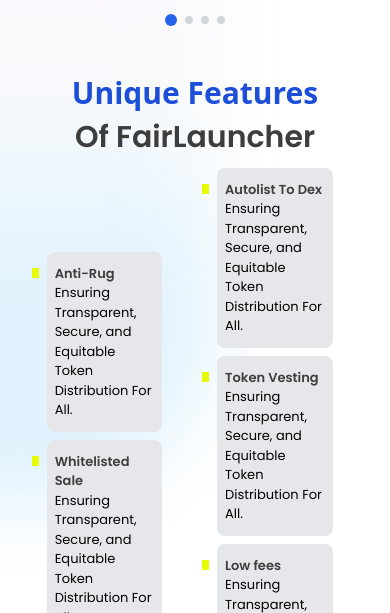
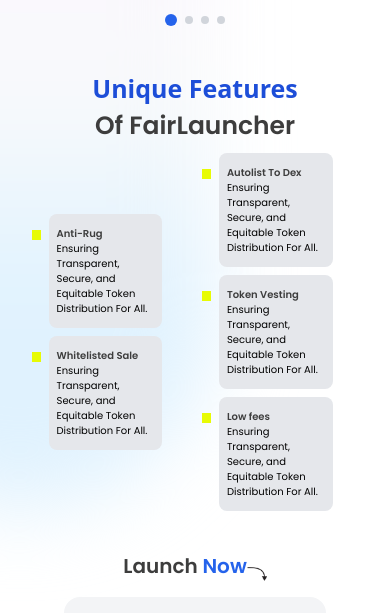
Before and after one commit to drex007/fairlauncher-ui, a React (Vite) app: page / in a window 390 px wide. Shown: the part 955-1568 px from the top of the page. Built offline with nearby package versions, Linux system fonts and the light colour scheme; a web font is replaced by a local one.

Commit message:
added bg image

```diff
--- a/src/assets/index.js
+++ b/src/assets/index.js
@@ -17,6 +17,7 @@
 import rocket from './rocket.png'
 import reload from './reload.png'
 import menu from './menu.png'
+import bgRocket from './bg-rocket.png'
 
 
 
@@ -39,5 +40,6 @@
     arrowRight,
     rocket,
     reload,
-    menu
+    menu,
+    bgRocket
 }
--- a/src/components/Header.jsx
+++ b/src/components/Header.jsx
@@ -1,14 +1,31 @@
-import React from 'react'
+import React, { useState } from 'react'
 import { logo, menu } from '../assets'
 
 const Header = () => {
+  const [showNav, setShowNav] = useState(false)
+  const toggleShowNav = () => {
+    setShowNav(!showNav)
+  }
+
   return (
-    <div>
-      <div className='lg:hidden  grid grid-cols-3   mt-8  items-center '>
+    <div className=''>
+      <div className='relative lg:hidden  grid grid-cols-3   mt-8  items-center '>
+        <div className=' bg-white w-[45px] p-2 flex justify-center rounded-xl cursor-pointer' onClick={() => toggleShowNav()}>
+          <img src={menu} alt="" width={150} className='' />
+        </div>
+        {showNav && <div className='absolute bg-white  w-3/4 rounded-2xl flex flex-col items-start -left-2  -top-4 pt-8 pb-4 px-4 transition ease-in-out delay-5000'>
+          <img src={logo} alt="" width={120} className='cursor-pointer -mt-1 mb-8' onClick={() => toggleShowNav()} />
+          <div className='flex flex-col  font-poppins '>
+            <a href="" className='my-2'>Buy</a>
+            <a href="" className='my-2'>List</a>
+            <a href="" className='my-2'>Partnered Launch</a>
+            <a href="" className='my-2'>About</a>
 
-        <div className='bg-white w-[45px] p-2 flex justify-center rounded-xl'>
-          <img src={menu} alt="" width={150} className='cursor-pointer' />
-        </div>
+            <button className='py-3 px-10 font-semibold text-primary-yellow rounded-3xl bg-blue-600 font-poppins text-[10px] mt-8'> Buy</button>
+            <button className='py-3 px-10 font-semibol bg-primary-yellow rounded-3xl text-blue-600 font-poppins font-semibold text-[10px] my-1'> List Project</button>
+          </div>
+
+        </div>}
 
 
         <img src={logo} alt="" width={150} className='cursor-pointer -ml-6' />
@@ -34,8 +51,9 @@
 
 
       </div>
-    </div>
+    </div >
   )
+
 }
 
 export default Header
--- a/src/components/LaunchNow.jsx
+++ b/src/components/LaunchNow.jsx
@@ -1,15 +1,15 @@
 import React from 'react'
-import { gstring, ios, medium, nextdoor, parma, pointer, reload, rocket } from '../assets'
+import { bgRocket, gstring, ios, medium, nextdoor, parma, pointer, reload, rocket } from '../assets'
 
 const LaunchNow = () => {
     return (
         <div className='px-16 pb-3'>
-            <div className='flex justify-start'>
-                <p className='md:text-[35px]  text-[20px] font-semibold text-primary-black-text font-poppins md:ml-8 ml-16 mb-4'>Launch <span className='text-blue-600'>Now</span> </p>
-                <img src={pointer} alt="" className='md:ml-2 md:w-[40px] md:my-6 w-[30px] my-4 ' />
+            <div className='flex lg:justify-start justify-center'>
+                <p className='md:text-[35px]  text-[20px] font-semibold text-primary-black-text font-poppins md:ml-8 mb-4'>Launch <span className='text-blue-600'>Now</span> </p>
+                <img src={pointer} alt="" className='md:ml-2 md:w-[40px] md:my-6 w-[20px] my-4 ' />
             </div>
             <div className=' md:h-[500px] h-[550px] bg-gray-100 md:rounded-lg rounded-2xl w-full flex flex-1'>
-                <div className='hidden md:block flex-[0.25] h-full bg-blue-600 rounded-md '>
+                <div className='hidden  md:block flex-[0.25] h-full bg-contain rounded-md ' style={{backgroundImage: `url(${bgRocket})`}}>
                     <img src={rocket} alt="" className='flex justify-start absolute w-[550px] mt-8 -ml-24 rotate-8 z-10' />
 
                 </div>
@@ -33,10 +33,10 @@
                     </div>
 
                     <div className='flex flex-col items-center  justify-center md:mt-8'>
-                        <p className='font-poppins text-black '>Connect Wallet To Start</p>
+                        <p className='font-poppins text-black md:text-[13px] text-[10px] '>Connect Wallet To Start</p>
                         <img src={gstring} alt="" width={50} />
 
-                        <button className='bg-primary-yellow py-4 px-8 rounded-full text-blue-700 text-[13px] font-poppins font-semibold mt-8'> Connect Wallet</button>
+                        <button className='bg-primary-yellow py-4 px-8 rounded-full text-blue-700 md:text-[13px] text-[10px] font-poppins font-semibold mt-8'> Connect Wallet</button>
                     </div>
                     <p className=' hidden md:block justify-start px-16 font-poppins text-primary-black-text'>Need help ?</p>
 
--- a/src/components/UniqueFeatures.jsx
+++ b/src/components/UniqueFeatures.jsx
@@ -6,8 +6,8 @@
     <div className='lg:flex lg:flex-1 lg:px-16 px-8 my-8'>
       <div className='flex-[0.5]'>
         <div className='lg:ml-16'>
-          <p className='text-blue-700 lg:text-[40px] font-semibold text-[30px] flex lg:justify-start justify-center'>Unique Features</p>
-          <p className='text-primary-black-text font-semibold font-poppins lg:text-[40px] text-[30px] flex  lg:justify-start justify-center'>Of FairLauncher</p>
+          <p className='text-blue-700 lg:text-[40px] font-semibold text-[25px] flex lg:justify-start   justify-center'>Unique Features</p>
+          <p className='text-primary-black-text font-semibold font-poppins lg:text-[40px] text-[25px] flex  lg:justify-start justify-center'>Of FairLauncher</p>
         </div>
         <img src={light} alt="" srcset="" className='hidden lg:block w-4/6' />
 
@@ -16,14 +16,14 @@
         <div className='w-2/5'>
           <div className='flex space-x-2 my-2'>
             <p className='h-[10px] w-[30px] bg-primary-yellow mt-4'></p>
-            <div className='font-poppins py-3 px-2 bg-gray-200 rounded-lg text-[13px]'>
+            <div className='font-poppins py-3 px-2 bg-gray-200 rounded-lg lg:text-[13px] text-[10px]'>
               <p className='font-semibold  text-primary-black-text'>Anti-Rug</p>
               Ensuring Transparent, Secure, and Equitable Token Distribution For All.</div>
           </div>
 
           <div className='flex space-x-2 my-2'>
             <p className='h-[10px] w-[30px] bg-primary-yellow mt-4'></p>
-            <div className='font-poppins py-3 px-2 bg-gray-200 rounded-lg text-[13px]'>
+            <div className='font-poppins py-3 px-2 bg-gray-200 rounded-lg lg:text-[13px] text-[10px]'>
               <p className='font-semibold  text-primary-black-text'>Whitelisted Sale</p>
               Ensuring Transparent, Secure, and Equitable Token Distribution For All.</div>
           </div>
@@ -33,21 +33,21 @@
         <div className='w-2/5'>
           <div className='flex space-x-2 my-2'>
             <p className='h-[10px] w-[30px] bg-primary-yellow mt-4'></p>
-            <div className='font-poppins py-3 px-2 bg-gray-200 rounded-lg text-[13px]'>
+            <div className='font-poppins py-3 px-2 bg-gray-200 rounded-lg lg:text-[13px] text-[10px]'>
               <p className='font-semibold  text-primary-black-text'>Autolist To Dex</p>
               Ensuring Transparent, Secure, and Equitable Token Distribution For All.</div>
           </div>
 
           <div className='flex space-x-2 my-2'>
             <p className='h-[10px] w-[30px] bg-primary-yellow mt-4'></p>
-            <div className='font-poppins py-3 px-2 bg-gray-200 rounded-lg text-[13px]'>
+            <div className='font-poppins py-3 px-2 bg-gray-200 rounded-lg lg:text-[13px] text-[10px]'>
               <p className='font-semibold  text-primary-black-text'>Token Vesting</p>
               Ensuring Transparent, Secure, and Equitable Token Distribution For All.</div>
           </div>
 
           <div className='flex space-x-2 my-2'>
             <p className='h-[10px] w-[30px] bg-primary-yellow mt-4'></p>
-            <div className='font-poppins py-3 px-2 bg-gray-200 rounded-lg text-[13px]'>
+            <div className='font-poppins py-3 px-2 bg-gray-200 rounded-lg lg:text-[13px] text-[10px]'>
               <p className='font-semibold  text-primary-black-text'>Low fees</p>
               Ensuring Transparent, Secure, and Equitable Token Distribution For All.</div>
           </div>
--- a/tailwind.config.js
+++ b/tailwind.config.js
@@ -27,7 +27,8 @@
     extend: {
       backgroundImage: {
         'gradient-radial': 'radial-gradient(var(--tw-gradient-stops))',
-        'gradient-radial-to-t':'radial-gradient(circle_at_top_left,(var(--tw-gradient-stops))'
+        'gradient-radial-to-t': 'radial-gradient(circle_at_top_left,(var(--tw-gradient-stops))',
+
 
       },
 
```
Also changed, not shown: src/assets/bg-rocket.png (added).
